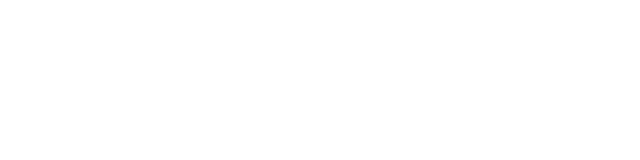
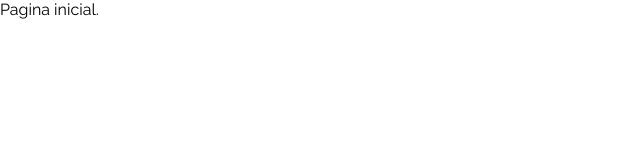
Before and after one commit to JorgeDeAquino/ja-projetos, a React (Create React App) app: page / in a window 1280 px wide. Shown: the top 160 px of the page, without its empty margins (0-640 px from the left). Built offline with nearby package versions, Linux system fonts and the light colour scheme.

Commit message:
add rotas iniciais

```diff
--- a/src/App.js
+++ b/src/App.js
@@ -1,11 +1,15 @@
-import { BrowserRouter } from "react-router-dom";
-import Inicio from "./pages/Inicio";
+import { BrowserRouter, Routes, Route } from "react-router-dom";
+import Inicio from './pages/Inicio'
 import SobreMim from "./pages/SobreMim";
 
 function App() {
   return (
     <BrowserRouter>
-
+      <Routes>
+        <Route path="/" element={<Inicio />} />
+        <Route path="sobremim" element={<SobreMim />} />
+        <Route path="*" element={<div>Pagina nao encontrada</div>} />
+      </Routes>
     </BrowserRouter>
   );
 }
```
